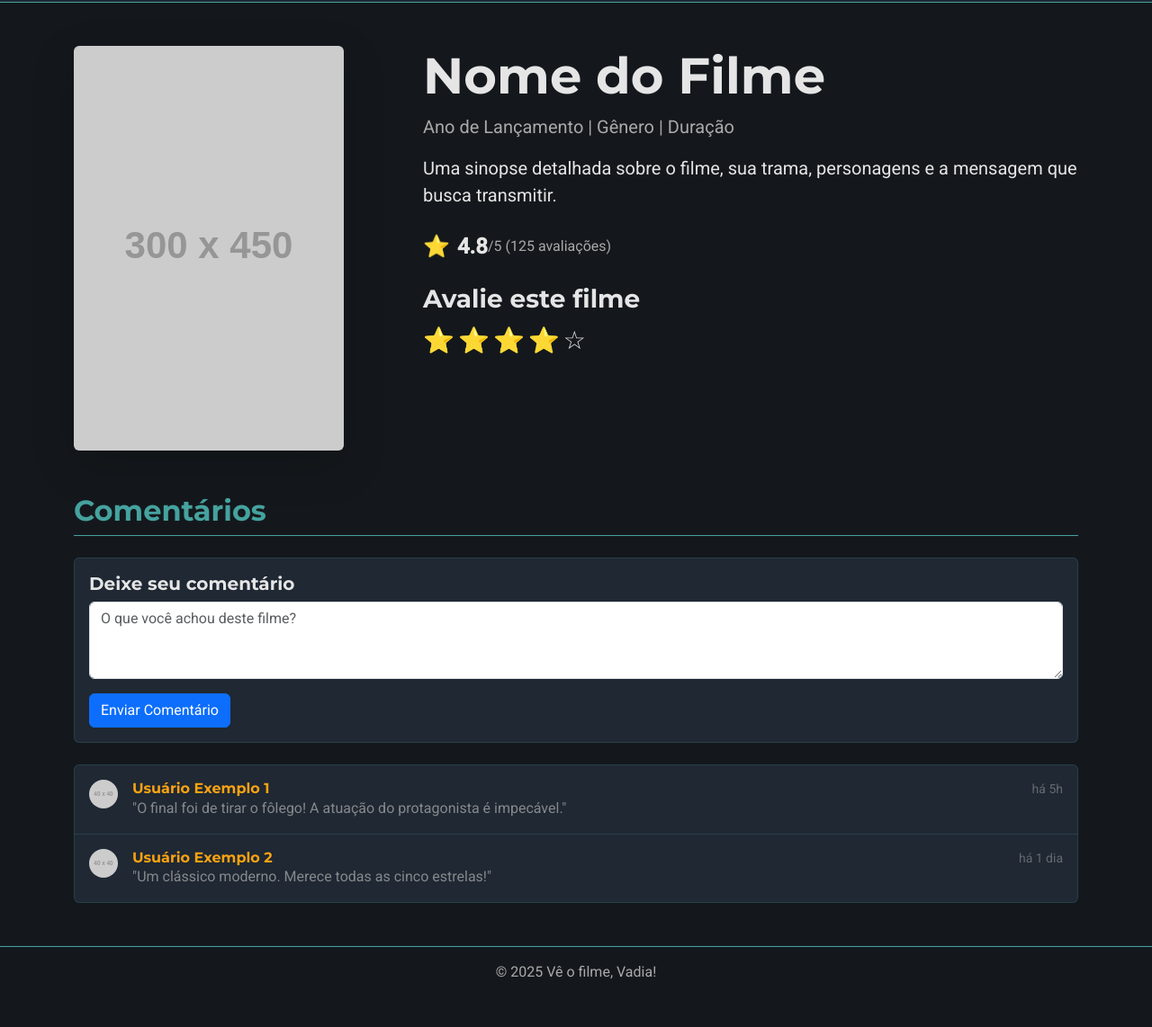
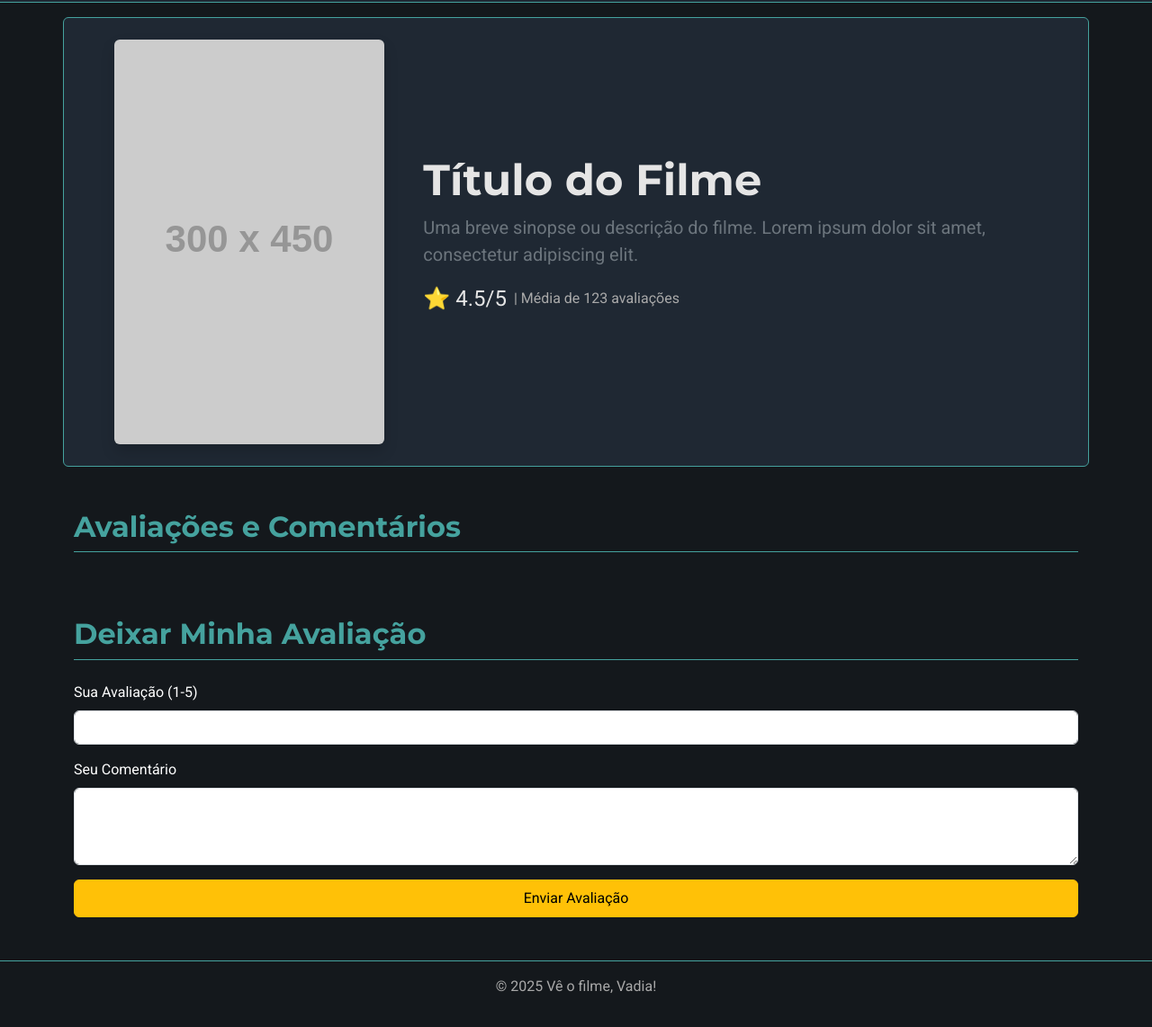
Before and after one commit to Famoveover/V-oFilmeVadia-, a plain HTML site: page pages/movie.html in a window 1280 px wide. Shown: the part 68-1210 px from the top of the page at 90% size. Drawn offline with nearby package versions, Linux system fonts and the light colour scheme; placeholder pictures from the web are drawn by us.

Commit message:
Update movie.html

```diff
--- a/pages/movie.html
+++ b/pages/movie.html
@@ -3,10 +3,8 @@
 <head>
     <meta charset="UTF-8">
     <meta name="viewport" content="width=device-width, initial-scale=1.0">
-    <title>Detalhes do Filme - Vê o filme, Vadia!</title>
-
+    <title id="movieTitle">Detalhes do Filme</title>
     <link href="https://cdn.jsdelivr.net/npm/bootstrap@5.3.3/dist/css/bootstrap.min.css" rel="stylesheet" integrity="sha384-QWTKZyjpPEjISv5WaRU9OFeRpok6YctnYmDr5pNlyT2bRjXh0JMhjY6hW+ALEwIH" crossorigin="anonymous">
-
     <link rel="stylesheet" href="../style.css">
 </head>
 <body>
@@ -18,7 +16,7 @@
                     <h1 class="fs-4">Vê o filme, Vadia!</h1>
                 </a>
                 <ul class="nav col-12 col-lg-auto me-lg-auto mb-2 justify-content-center mb-md-0">
-                    </ul>
+                </ul>
                 <div class="text-end">
                     <a href="./login.html" class="btn btn-outline-light me-2">Login</a>
                     <a href="./profile.html" class="btn btn-warning">Meu Perfil</a>
@@ -27,76 +25,42 @@
         </div>
     </header>
 
-    <main class="container my-5">
-
-        <section class="mb-5">
-            <div class="row g-5">
-                <div class="col-md-4">
-                    <img src="https://via.placeholder.com/300x450.png?text=Pôster+do+Filme" class="img-fluid rounded shadow-lg" alt="Pôster do Filme">
-                </div>
-
-                <div class="col-md-8">
-                    <h1 class="display-4 fw-bold">Nome do Filme</h1>
-                    <p class="fs-5 text-muted">Ano de Lançamento | Gênero | Duração</p>
-                    <p class="lead">Uma sinopse detalhada sobre o filme, sua trama, personagens e a mensagem que busca transmitir.</p>
-
-                    <div class="d-flex align-items-center mt-4">
-                        <span class="fs-4 me-2">⭐</span>
-                        <span class="fs-4 fw-bold">4.8</span>
-                        <span class="fs-6 text-muted">/5 (125 avaliações)</span>
-                    </div>
-
-                    <div class="mt-4">
-                        <h3>Avalie este filme</h3>
-                        <div class="d-flex gap-1 fs-3">
-                            <span style="cursor:pointer;">⭐</span>
-                            <span style="cursor:pointer;">⭐</span>
-                            <span style="cursor:pointer;">⭐</span>
-                            <span style="cursor:pointer;">⭐</span>
-                            <span style="cursor:pointer;">☆</span>
-                        </div>
-                    </div>
+    <main class="container">
+        <section class="row align-items-center mb-5 p-4 bg-body-secondary rounded">
+            <div class="col-md-4 text-center">
+                <img id="moviePoster" src="https://via.placeholder.com/300x450" alt="Pôster do Filme" class="img-fluid rounded shadow">
+            </div>
+            <div class="col-md-8">
+                <h1 id="movieHeading" class="display-5 fw-bold text-body-emphasis">Título do Filme</h1>
+                <p id="movieDescription" class="fs-5 text-secondary">
+                    Uma breve sinopse ou descrição do filme. Lorem ipsum dolor sit amet, consectetur adipiscing elit.
+                </p>
+                <div class="d-flex align-items-center mb-3">
+                    <span id="movieRating" class="fs-4 me-2">⭐ 4.5/5</span>
+                    <span class="text-muted">| Média de 123 avaliações</span>
                 </div>
             </div>
         </section>
 
-        <section>
-            <h2 class="pb-2 border-bottom">Comentários</h2>
+        <section class="mb-5">
+            <h2 class="pb-2 border-bottom">Avaliações e Comentários</h2>
+            <div id="movieRatingsList" class="list-group w-auto mt-4">
+                </div>
+        </section>
 
-            <div class="card mt-4 mb-4">
-                <div class="card-body">
-                    <h5 class="card-title">Deixe seu comentário</h5>
-                    <form>
-                        <div class="mb-3">
-                            <textarea class="form-control" id="commentArea" rows="3" placeholder="O que você achou deste filme?"></textarea>
-                        </div>
-                        <button type="submit" class="btn btn-primary">Enviar Comentário</button>
-                    </form>
+        <section class="mb-5">
+            <h2 class="pb-2 border-bottom">Deixar Minha Avaliação</h2>
+            <form id="userRatingForm" class="mt-4">
+                <div class="mb-3">
+                    <label for="userRatingInput" class="form-label text-white">Sua Avaliação (1-5)</label>
+                    <input type="number" class="form-control" id="userRatingInput" min="1" max="5" required>
                 </div>
-            </div>
-
-            <div class="list-group w-auto">
-                <a href="#" class="list-group-item list-group-item-action d-flex gap-3 py-3" aria-current="true">
-                    <img src="https://via.placeholder.com/40" alt="twbs" width="32" height="32" class="rounded-circle flex-shrink-0">
-                    <div class="d-flex gap-2 w-100 justify-content-between">
-                        <div>
-                            <h6 class="mb-0">Usuário Exemplo 1</h6>
-                            <p class="mb-0 opacity-75">"O final foi de tirar o fôlego! A atuação do protagonista é impecável."</p>
-                        </div>
-                        <small class="opacity-50 text-nowrap">há 5h</small>
-                    </div>
-                </a>
-                <a href="#" class="list-group-item list-group-item-action d-flex gap-3 py-3" aria-current="true">
-                    <img src="https://via.placeholder.com/40" alt="twbs" width="32" height="32" class="rounded-circle flex-shrink-0">
-                    <div class="d-flex gap-2 w-100 justify-content-between">
-                        <div>
-                            <h6 class="mb-0">Usuário Exemplo 2</h6>
-                            <p class="mb-0 opacity-75">"Um clássico moderno. Merece todas as cinco estrelas!"</p>
-                        </div>
-                        <small class="opacity-50 text-nowrap">há 1 dia</small>
-                    </div>
-                </a>
-            </div>
+                <div class="mb-3">
+                    <label for="userCommentInput" class="form-label text-white">Seu Comentário</label>
+                    <textarea class="form-control" id="userCommentInput" rows="3" required></textarea>
+                </div>
+                <button type="submit" class="btn btn-warning w-100 py-2">Enviar Avaliação</button>
+            </form>
         </section>
 
     </main>
@@ -106,5 +70,6 @@
     </footer>
 
     <script src="https://cdn.jsdelivr.net/npm/bootstrap@5.3.3/dist/js/bootstrap.bundle.min.js" integrity="sha384-YvpcrYf0tY3lHB60NNkmXc5s9fDVZLESaAA55NDzOxhy9GkcIdslK1eN7N6jIeHz" crossorigin="anonymous"></script>
+    <script src="../js/movie.js"></script>
 </body>
 </html>
```
